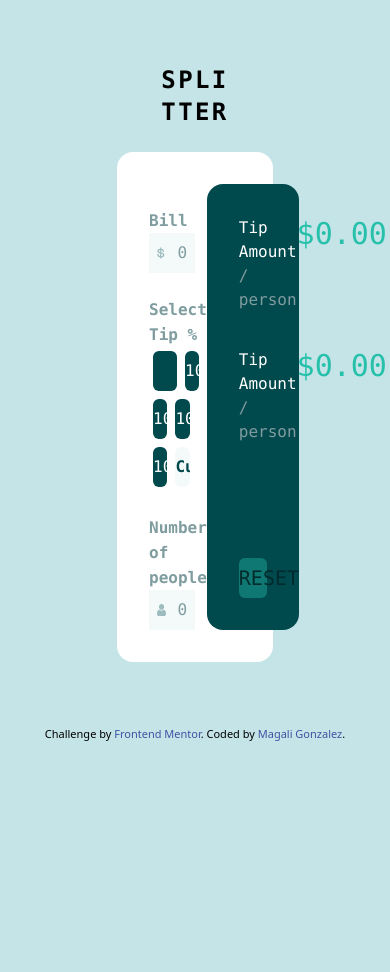
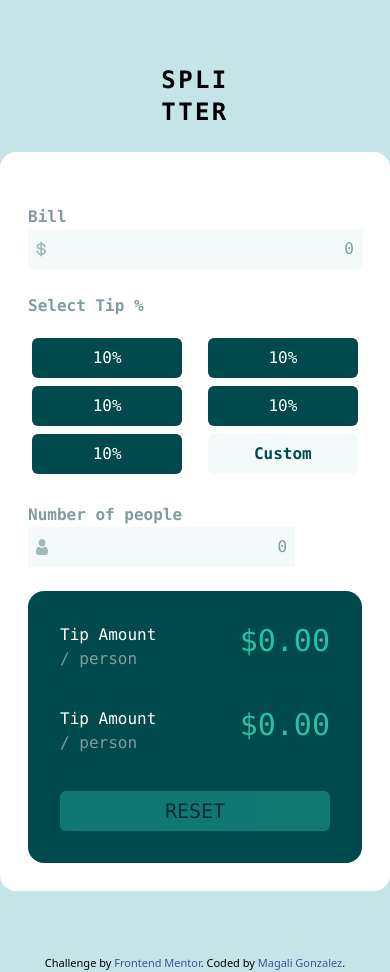
Before and after one commit to anbbel09/tip-calculator-app-main, a website: page index.html in a window 390 px wide. Before the commit the page ends 844 px from the top, so only its background shows below. Drawn offline with Linux system fonts and the light colour scheme.

Commit message:
responsividad para celulares

```diff
--- a/index.html
+++ b/index.html
@@ -20,12 +20,12 @@
   <main>
     <section class="my-16">
     <h1 class="font-mono font-semibold tracking-widest text-center text-2xl my-6">SPLI <br> TTER</h1>
-    <article class="bg-white w-2/5 m-auto p-8 rounded-2xl">
-      <div class="w-full m-auto flex">
+    <article class="bg-white lg:w-2/5 lg:m-auto p-7 rounded-2xl">
+      <div class="w-full m-auto flex flex-wrap lg:flex-nowrap">
         <form action="" class="w-full m-auto">
-          <fieldset class="w-full  mt-6">
-            <label class="font-mono font-semibold text-GrayishCyan" for="inputNumber">Bill</label>
-            <div class="flex p-2 bg-VeryLight w-4/5">
+          <fieldset class="w-full  mt-6 m-auto">
+            <label class="font-mono font-semibold text-GrayishCyan m-auto" for="inputNumber">Bill</label>
+            <div class="flex p-2 bg-VeryLight lg:w-4/5 m-auto lg:m-0">
               <span class="font-mono text-GrayishCyan font-medium flex items-center"><img  src="/images/icon-dollar.svg" alt=""></span>
               <input id="inputNumber" class="w-full font-mono font-medium text-GrayishCyan placeholder:text-end placeholder:text-GrayishCyan placeholder:font-mono placeholder:font-medium focus:outline-none text-end bg-VeryLight"  type="number" placeholder="0">
 
@@ -33,13 +33,13 @@
           </fieldset>
           <fieldset class="w-full  mt-6">
             <label for="" class="font-mono font-semibold text-GrayishCyan">Select Tip %</label>
-            <div class=" w-full flex flex-wrap ">
-              <input class="bg-veryDark m-1 rounded-md text-center text-white font-mono font-medium w-1/4 placeholder:font-mono placeholder:font-medium appearance-none  placeholder:text-white px-3 py-2" type="number" placeholder="10%">
-              <input class="bg-veryDark m-1 rounded-md text-center text-white font-mono font-medium w-1/4 placeholder:font-mono placeholder:font-medium appearance-none placeholder:text-center placeholder:text-white  py-2" type="number" placeholder="10%">
-              <input class="bg-veryDark m-1 rounded-md text-center text-white font-mono font-medium w-1/4 placeholder:font-mono placeholder:font-medium appearance-none placeholder:text-center placeholder:text-white  py-2" type="number" placeholder="10%">
-              <input class="bg-veryDark m-1 rounded-md text-center text-white font-mono font-medium w-1/4 placeholder:font-mono placeholder:font-medium appearance-none placeholder:text-center placeholder:text-white  py-2" type="number" placeholder="10%">
-              <input class="bg-veryDark m-1 rounded-md text-center text-white font-mono font-medium w-1/4 placeholder:font-mono placeholder:font-medium appearance-none placeholder:text-center placeholder:text-white  py-2" type="number" placeholder="10%">
-              <input class="bg-VeryLight m-1 rounded-md placeholder:text-veryDark w-1/4 font-mono font-semibold  py-1 placeholder:text-center" type="text" placeholder="Custom">
+            <div class=" w-full flex flex-wrap justify-between mt-4 lg:mt-3  lg:justify-normal lg:gap-3">
+              <input class="bg-veryDark m-1 rounded-md text-center text-white font-mono font-medium  lg:my-0 lg:mx-0 w-[45%] lg:w-[29%] placeholder:font-mono placeholder:font-medium appearance-none  placeholder:text-white  py-2" type="number" placeholder="10%">
+              <input class="bg-veryDark m-1 rounded-md text-center text-white font-mono font-medium  lg:my-0 lg:mx-0 w-[45%] lg:w-[29%] placeholder:font-mono placeholder:font-medium appearance-none placeholder:text-center placeholder:text-white  py-2" type="number" placeholder="10%">
+              <input class="bg-veryDark m-1 rounded-md text-center text-white font-mono font-medium  lg:my-0 lg:mx-0 w-[45%] lg:w-[29%] placeholder:font-mono placeholder:font-medium appearance-none placeholder:text-center placeholder:text-white  py-2" type="number" placeholder="10%">
+              <input class="bg-veryDark m-1 rounded-md text-center text-white font-mono font-medium  lg:my-0 lg:mx-0 w-[45%] lg:w-[29%] placeholder:font-mono placeholder:font-medium appearance-none placeholder:text-center placeholder:text-white  py-2" type="number" placeholder="10%">
+              <input class="bg-veryDark m-1 rounded-md text-center text-white font-mono font-medium  lg:my-0 lg:mx-0 w-[45%] lg:w-[29%] placeholder:font-mono placeholder:font-medium appearance-none placeholder:text-center placeholder:text-white  py-2" type="number" placeholder="10%">
+              <input class="bg-VeryLight m-1 rounded-md placeholder:text-veryDark w-[45%]  lg:w-[29%] font-mono font-semibold  py-1 placeholder:text-center" type="text" placeholder="Custom">
             </div>
           </fieldset>
           <fieldset class="w-full  mt-6">
@@ -51,7 +51,7 @@
             </div>
           </fieldset>
         </form>
-        <div class="bg-veryDark w-full p-8 rounded-2xl flex flex-col ">
+        <div class="bg-veryDark w-full p-8 rounded-2xl flex flex-col mt-6 lg:m-0">
           <div class="flex w-full justify-between ">
             <div class="info">
               <h3 class="font-mono font-medium text-white">Tip Amount</h3>
```
Also changed, not shown: src/output.css.
